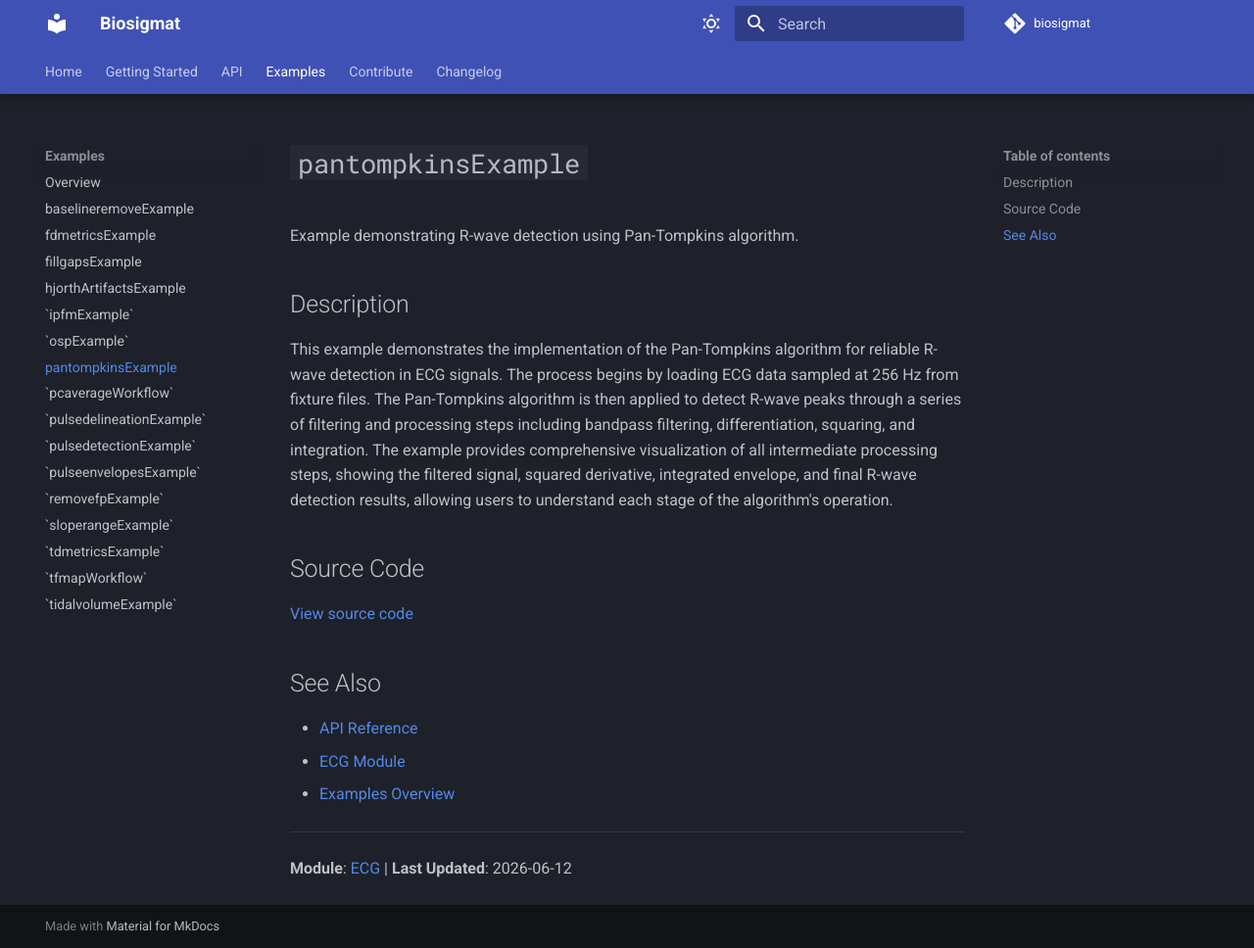
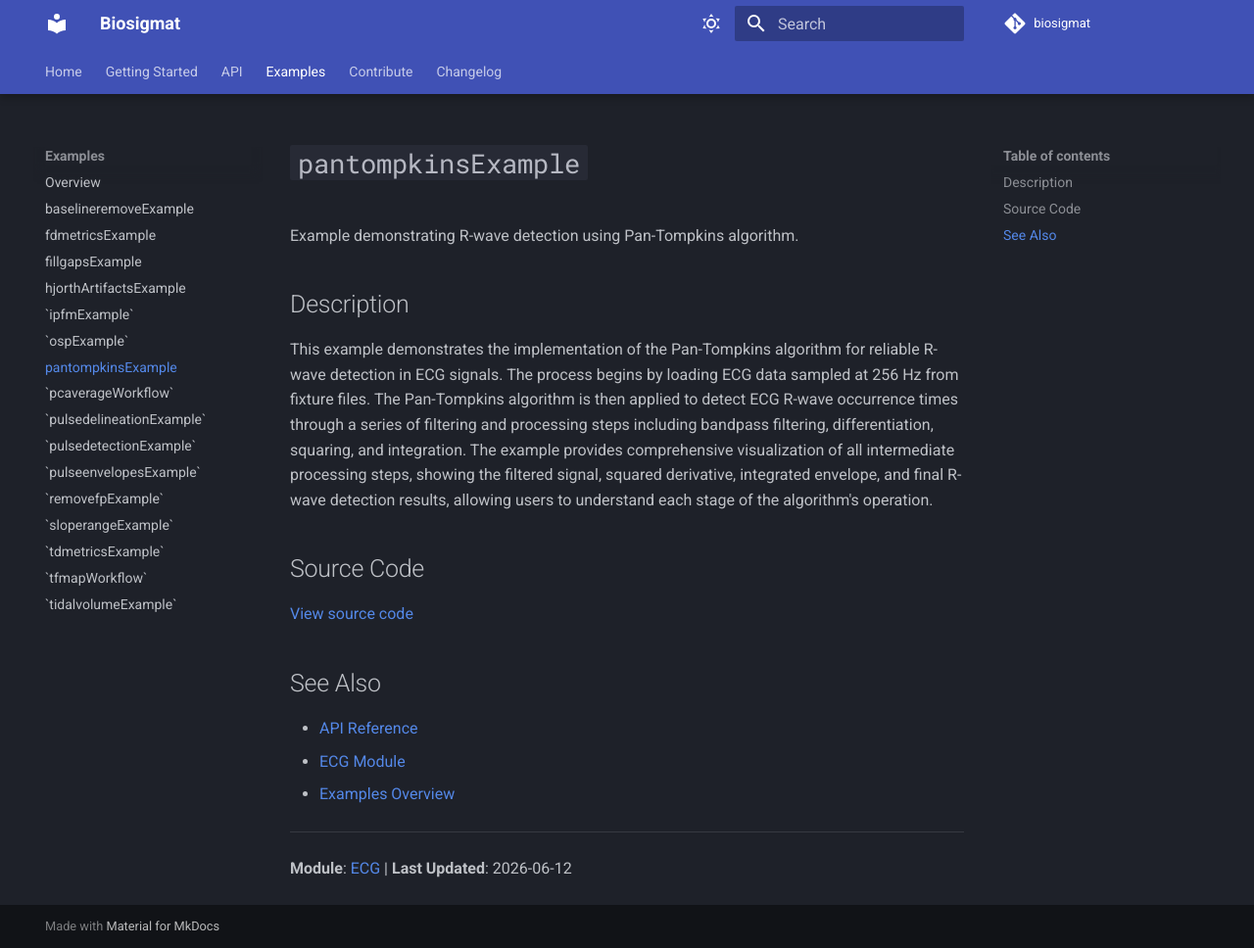
Before and after one commit to BSICoS/biosigmat, an MkDocs documentation site: the page built from docs/examples/pantompkinsExample.md, in a window 1280 px wide and 968 px high. Shown: the whole window at 98% size. Built offline with MkDocs 1.6.1 and Material for MkDocs 9.7.7, drawn with Linux system fonts in a browser that asks for light colours; comment, search, counter and statistics services are not loaded.

Commit message:
Document rWaveTimes ECG examples

```diff
--- a/docs/examples/pantompkinsExample.md
+++ b/docs/examples/pantompkinsExample.md
@@ -4,7 +4,7 @@ Example demonstrating R-wave detection using Pan-Tompkins algorithm.
 
 ## Description
 
-This example demonstrates the implementation of the Pan-Tompkins algorithm for reliable R-wave detection in ECG signals. The process begins by loading ECG data sampled at 256 Hz from fixture files. The Pan-Tompkins algorithm is then applied to detect R-wave peaks through a series of filtering and processing steps including bandpass filtering, differentiation, squaring, and integration. The example provides comprehensive visualization of all intermediate processing steps, showing the filtered signal, squared derivative, integrated envelope, and final R-wave detection results, allowing users to understand each stage of the algorithm's operation.
+This example demonstrates the implementation of the Pan-Tompkins algorithm for reliable R-wave detection in ECG signals. The process begins by loading ECG data sampled at 256 Hz from fixture files. The Pan-Tompkins algorithm is then applied to detect ECG R-wave occurrence times through a series of filtering and processing steps including bandpass filtering, differentiation, squaring, and integration. The example provides comprehensive visualization of all intermediate processing steps, showing the filtered signal, squared derivative, integrated envelope, and final R-wave detection results, allowing users to understand each stage of the algorithm's operation.
 
 ## Source Code
 
```
